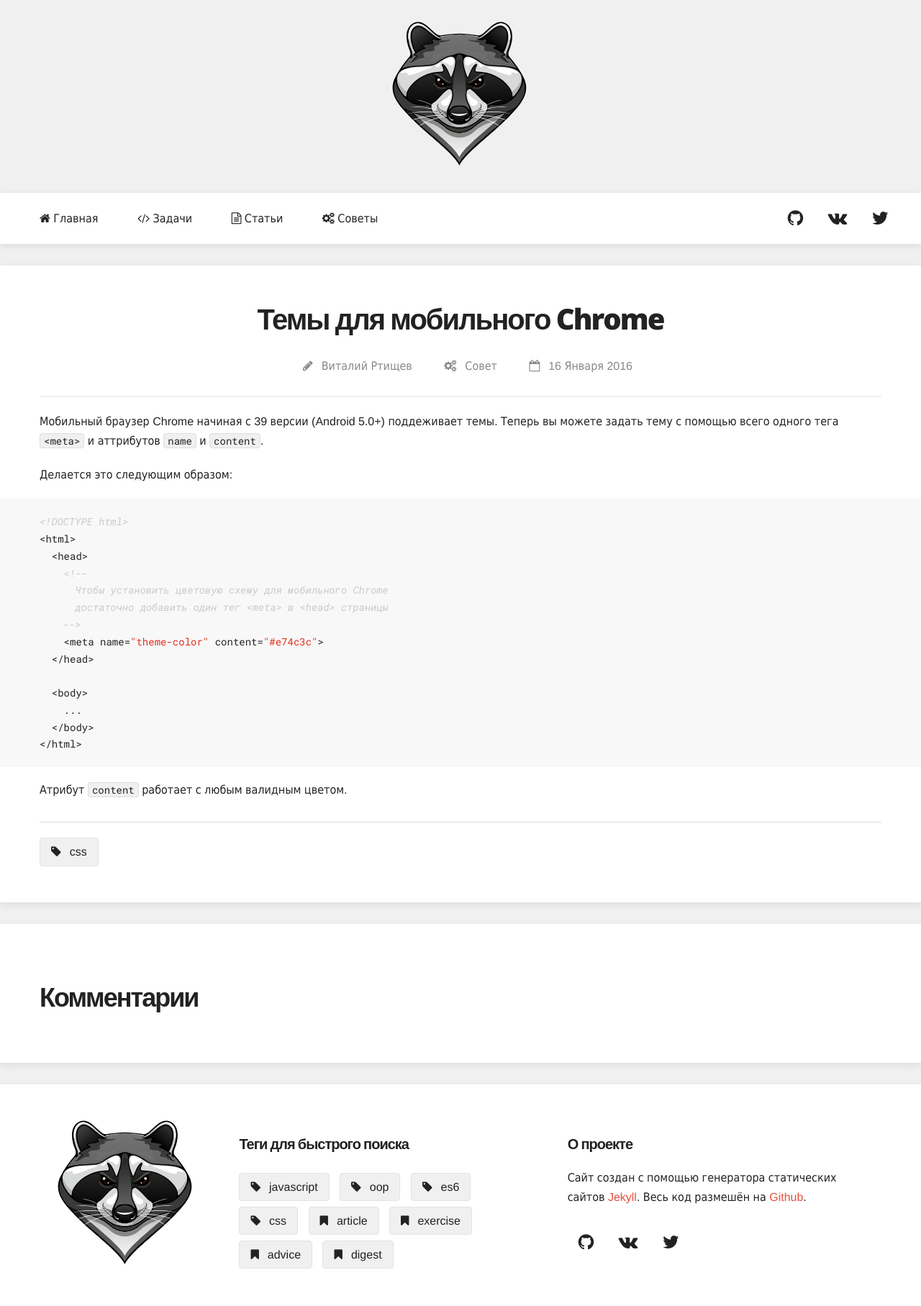
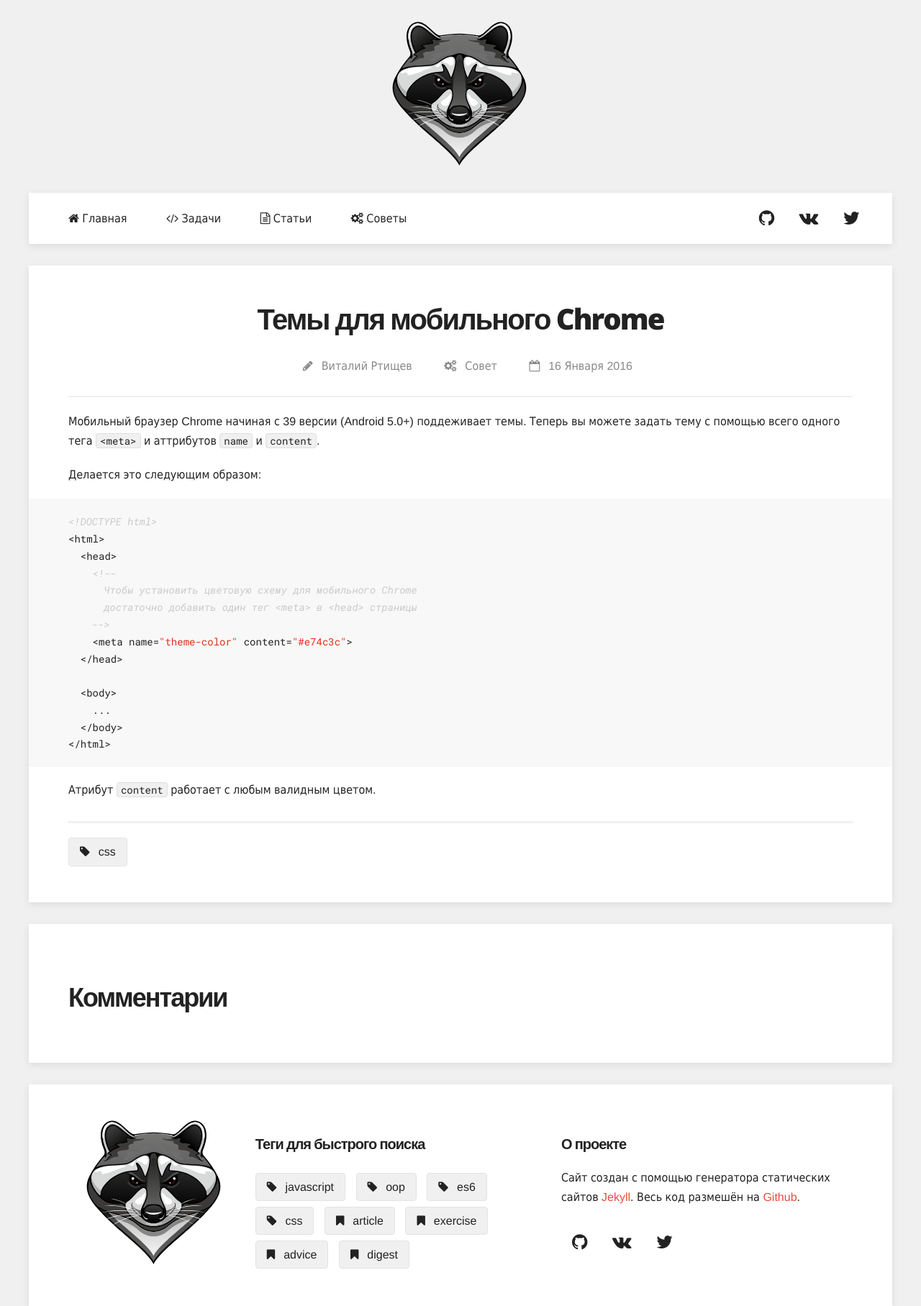
Before and after one commit to rtivital/jsraccoon, a Jekyll site: the page built from _posts/2016-01-16-tip-chrome-theme.md, in a window 1280 px wide. Shown: the whole page at 72% size. Built offline with Jekyll 4.4.1, drawn with Linux system fonts in a browser that asks for light colours; nearby versions of some CDN libraries; comment, search, counter and statistics services are not loaded.

Commit message:
change site width

```diff
--- a/styles/site/_navbar.scss
+++ b/styles/site/_navbar.scss
@@ -21,8 +21,8 @@
 
 .navbar__menu_item {
   display: block;
-  padding-top: 2.2rem;
-  padding-bottom: 2.2rem;
+  padding-top: 1.2rem;
+  padding-bottom: 1.2rem;
 
   color: $black;
 
@@ -30,6 +30,7 @@
 
   @include larger-than-small {
     display: inline-block;
+    padding: 2.2rem 2.5rem;
     padding-left: 2.5rem;
     padding-right: 2.5rem;
   }
--- a/styles/variables/_variables.scss
+++ b/styles/variables/_variables.scss
@@ -49,7 +49,7 @@
 );
 
 // Globals
-$site-width: 1400px;
+$site-width: 1200px;
 $global-radius: .4rem;
 $transitions: (
   fast: 200ms,
```
Also changed, not shown: css/main.css (+4 -3 lines), css/main.min.css.
